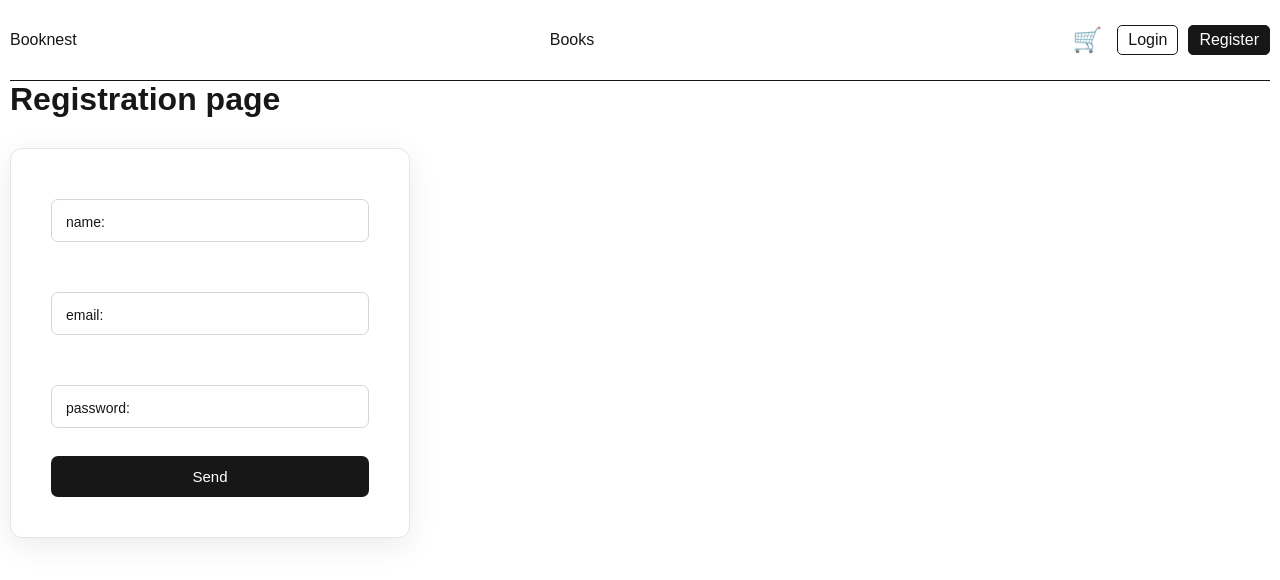
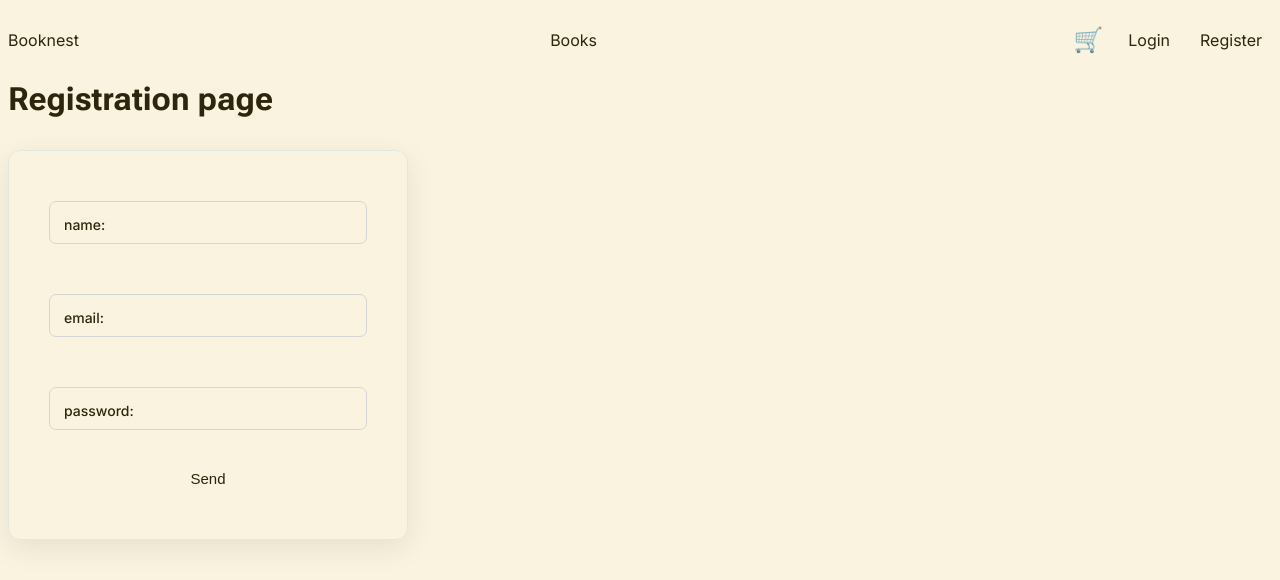
Before and after one commit to murad-proger/booknest, a Next.js app: page /register in a window 1280 px wide. Shown: the top 580 px of the page. Built offline with nearby package versions, Linux system fonts and the light colour scheme; no server answers.

Commit message:
feat: add design tokens and light/dark theme support

```diff
--- a/src/app/globals.css
+++ b/src/app/globals.css
@@ -1,17 +1,44 @@
 :root {
-  --background: #ffffff;
-  --foreground: #171717;
+  --color-bg: #F9F3DF;
+  --color-surface: #FFFDF6;
+  --color-text: #2E260C;
+  --color-text-muted: #6D6E69;
+  --color-accent: #F0C83B;
+  --color-accent-strong: #FECD18;
+  --color-danger: #F04053;
+  --color-success: #6B7C3F;
+  --color-disabled: #A19C8A;
+
+  --radius-control: 5px;
+  --radius-media: 24px;
+
+  --space-1: 4px;
+  --space-2: 8px;
+  --space-3: 12px;
+  --space-4: 16px;
+  --space-5: 24px;
+  --space-6: 32px;
+  --space-7: 48px;
 }
 
 @media (prefers-color-scheme: dark) {
   :root {
-    --background: #0a0a0a;
-    --foreground: #ededed;
+    --color-bg: #1B160C;
+    --color-surface: #26200F;
+    --color-text: #F3ECD9;
+    --color-text-muted: #A79E88;
+    --color-accent: #E0B93F;
+    --color-accent-strong: #FFD84D;
+    --color-danger: #FF6B7A;
+    --color-success: #8FA35C;
+    --color-disabled: #6E6656;
+    --color-on-accent: #2E260C;
   }
 }
 
 html {
   height: 100%;
+  color-scheme: light dark;
 }
 
 html,
@@ -24,12 +51,12 @@ body {
   min-height: 100%;
   display: flex;
   flex-direction: column;
-  color: var(--foreground);
-  background: var(--background);
-  font-family: Arial, Helvetica, sans-serif;
+  color: var(--color-text);
+  background: var(--color-bg);
+  font-family: var(--font-ui), Arial, Helvetica, sans-serif;
   -webkit-font-smoothing: antialiased;
   -moz-osx-font-smoothing: grayscale;
-  padding: 0 10px;
+  padding: 0 var(--space-2);
 }
 
 * {
@@ -43,25 +70,23 @@ a {
   text-decoration: none;
 }
 
+h1, h2, h3 {
+  font-family: var(--font-content), Georgia, serif;
+}
+
 h1 {
-  margin-bottom: 30px;
+  margin-bottom: var(--space-6);
 }
 
 h2 {
-  margin-bottom: 20px;
+  margin-bottom: var(--space-5);
 }
 
 section {
-  margin-bottom: 30px;
+  margin-bottom: var(--space-6);
 }
 
 .fieldError {
   font-size: 12px;
-  color: rgb(160, 2, 2);
+  color: var(--color-danger);
 }
-
-@media (prefers-color-scheme: dark) {
-  html {
-    color-scheme: dark;
-  }
-}
--- a/src/app/layout.tsx
+++ b/src/app/layout.tsx
@@ -1,19 +1,19 @@
 import "./globals.css";
 
 import type { Metadata } from "next";
-import { Geist, Geist_Mono } from "next/font/google";
+import { Roboto_Flex, Inter } from "next/font/google";
 import StoreProvider from "@/providers/StoreProvider";
 import { SessionProvider } from "next-auth/react";
 import Header from "@/components/Header/Header";
 
-const geistSans = Geist({
-  variable: "--font-geist-sans",
-  subsets: ["latin"],
+const robotoFlex = Roboto_Flex({
+  variable: "--font-content",
+  subsets: ["latin", "cyrillic"],
 });
 
-const geistMono = Geist_Mono({
-  variable: "--font-geist-mono",
-  subsets: ["latin"],
+const inter = Inter({
+  variable: "--font-ui",
+  subsets: ["latin", "cyrillic"],
 });
 
 export const metadata: Metadata = {
@@ -27,7 +27,7 @@ export default function RootLayout({
   children: React.ReactNode;
 }>) {
   return (
-    <html lang="en" className={`${geistSans.variable} ${geistMono.variable}`}>
+    <html lang="en" className={`${robotoFlex.variable} ${inter.variable}`}>
       <body>
         <SessionProvider>
           <StoreProvider>
```
